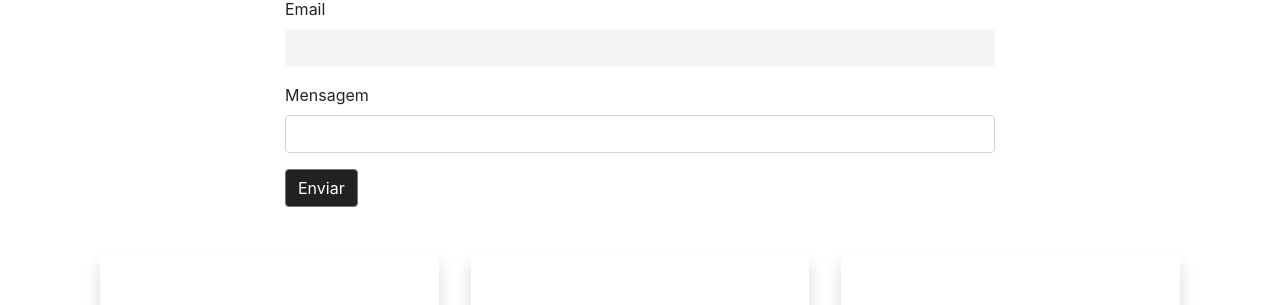
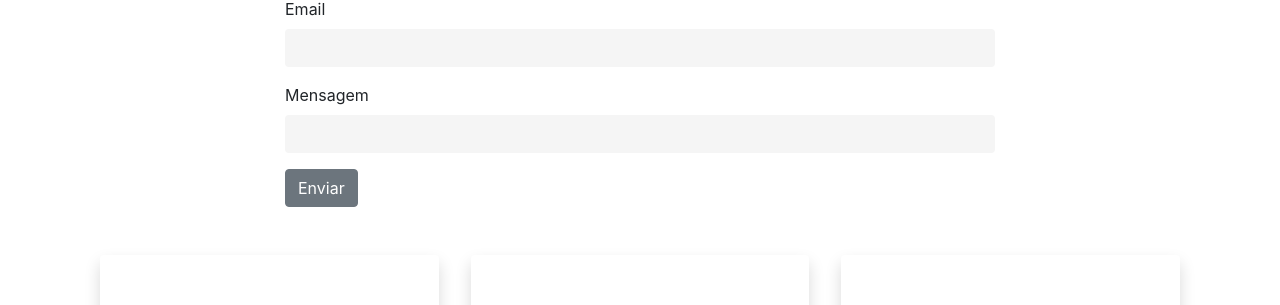
Before and after one commit to GDR-Verderena/gdr-verderena.github.io, a Jekyll site: the page built from contact/index.html, in a window 1280 px wide. Shown: the part 349-654 px from the top of the page. Built offline with Jekyll 4.4.1, drawn with Linux system fonts in a browser that asks for light colours; some web fonts are replaced.

Commit message:
Update main.css

```diff
--- a/css/main.css
+++ b/css/main.css
@@ -4,6 +4,11 @@
 }
 
 input[type=text] {
+  border: none;
+  background-color: #F5F5F5;
+}
+
+text[type=text] {
   border: none;
   background-color: #F5F5F5;
 }
@@ -16,8 +21,15 @@
 }
 
 
+.red btn {
 
-.red{
+
+  background-color:#FF3115;
+  color: white;
+
+}
+
+.red btn :hover{
 
 
   background-color:#212121;
```
